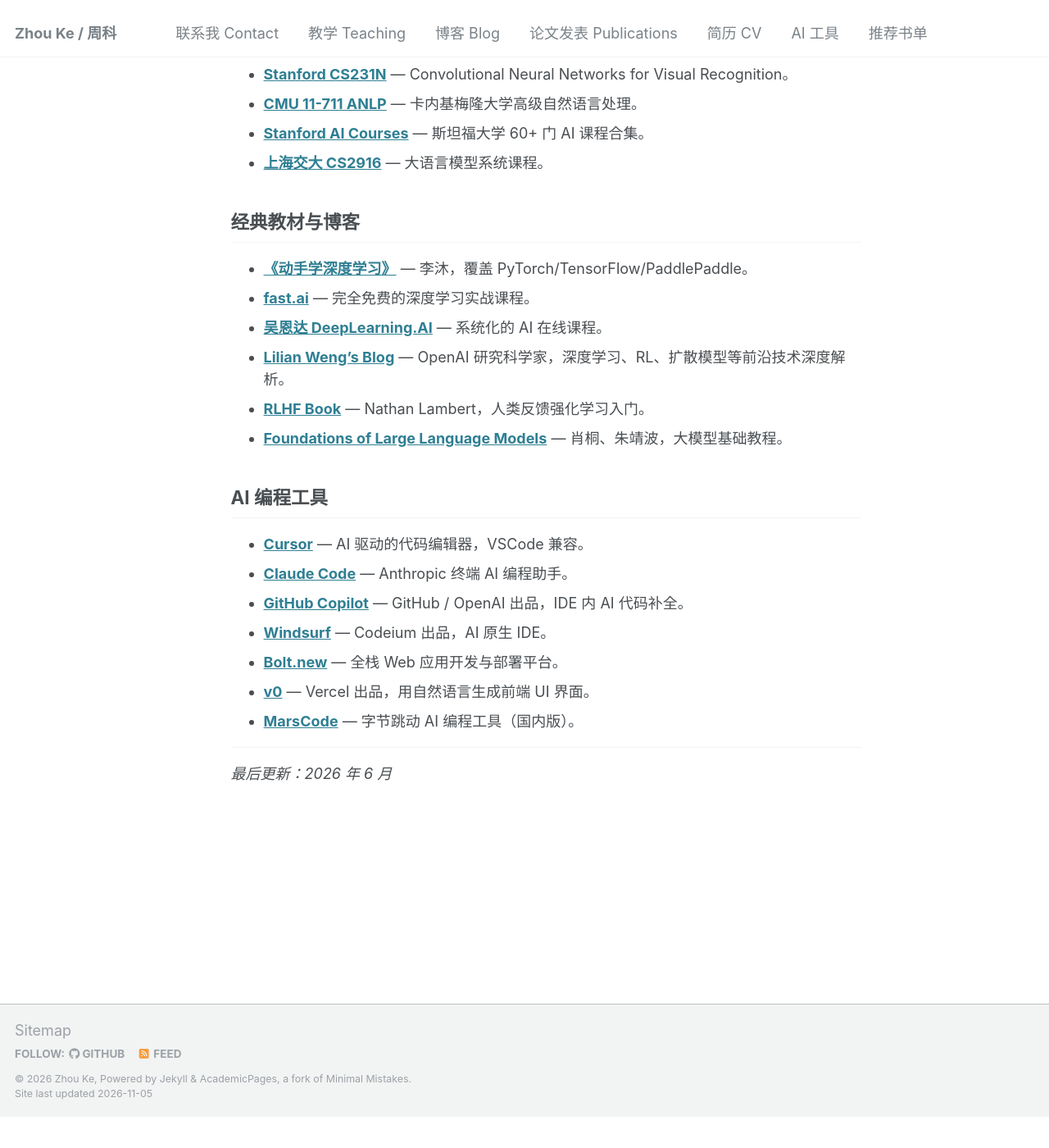
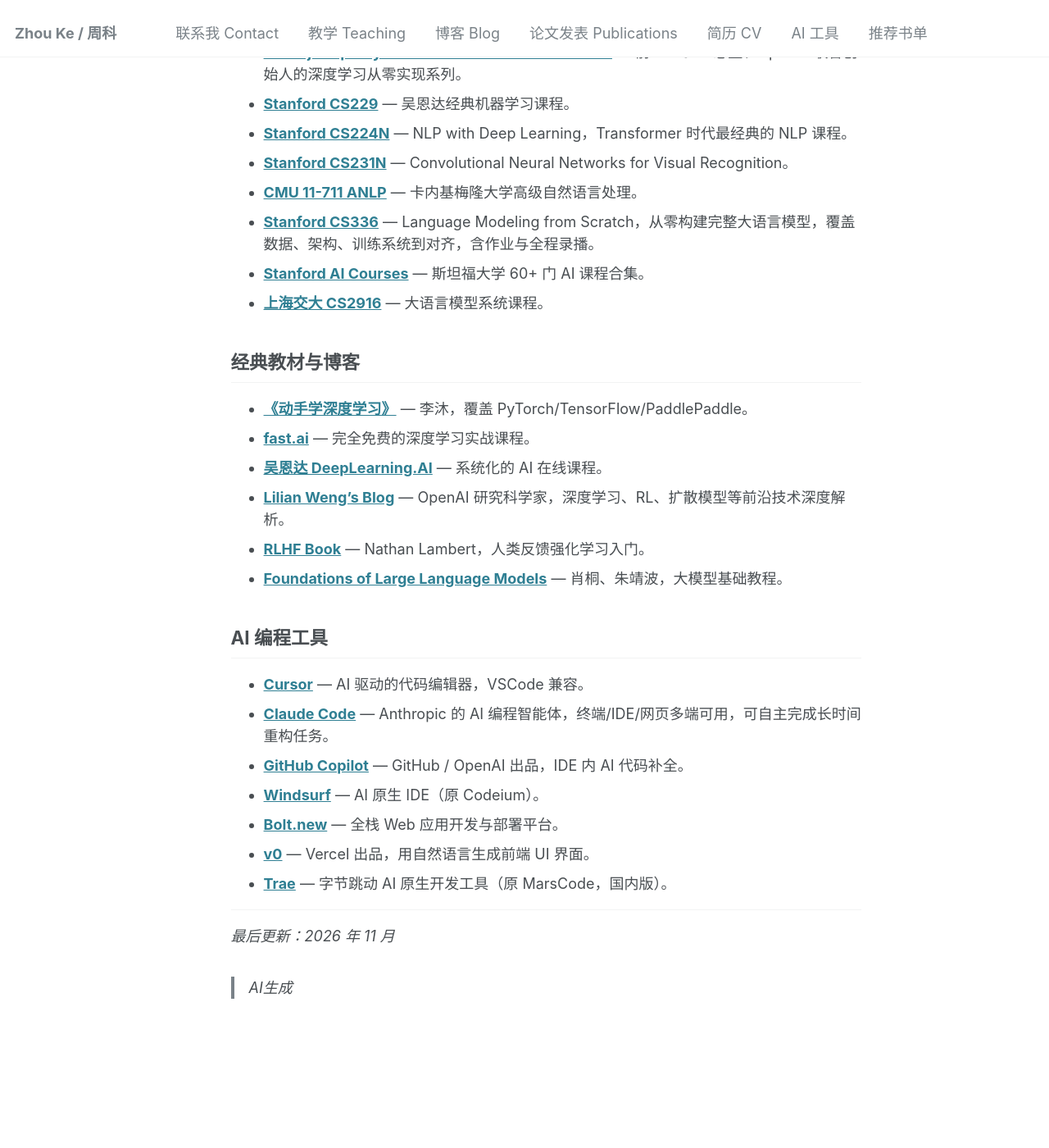
Before and after one commit to hustzhke/hustzhke.github.io, a Jekyll site: the page built from _pages/ai-tools.md, in a window 1280 px wide and 1400 px high, scrolled down 1099 px. Shown: the whole window at 82% size. Built offline with Jekyll 4.4.1, drawn with Linux system fonts in a browser that asks for light colours; before the commit the page ends 2461 px from its top, so only the background shows below that; some of the changed text lies outside the part shown.

Commit message:
Refresh AI tools page (2026-11) and normalize publication filenames/citations

```diff
--- a/_pages/ai-tools.md
+++ b/_pages/ai-tools.md
@@ -18,6 +18,9 @@
 - **[Perplexity](https://www.perplexity.ai/)** — AI 搜索引擎，直接回答问题并给出信息来源。
 - **[Google Gemini](https://gemini.google.com/)** — Google 多模态 AI，深度集成 Google 生态。
 - **[Grok](https://x.ai/grok)** — xAI 开发，擅长外部视角分析与实时信息整合。
+- **[豆包](https://www.doubao.com/)** — 字节跳动出品，国内用户量最大的 AI 助手，中文日常场景体验佳。
+- **[通义千问](https://tongyi.aliyun.com/)** — 阿里巴巴出品，Qwen 系列开源模型生态完善。
+- **[智谱清言](https://chatglm.cn/)** — 智谱 AI 出品，GLM 系列模型，企业与高校应用落地广泛。
 
 ## 科研与学术工具
 
@@ -35,7 +38,8 @@
 - **[Stanford CS229](https://cs229.stanford.edu/)** — 吴恩达经典机器学习课程。
 - **[Stanford CS224N](https://web.stanford.edu/class/cs224n/)** — NLP with Deep Learning，Transformer 时代最经典的 NLP 课程。
 - **[Stanford CS231N](https://cs231n.stanford.edu/)** — Convolutional Neural Networks for Visual Recognition。
-- **[CMU 11-711 ANLP](https://phontron.com/class/anlp2024/lectures/)** — 卡内基梅隆大学高级自然语言处理。
+- **[CMU 11-711 ANLP](https://phontron.com/class/anlp2025/)** — 卡内基梅隆大学高级自然语言处理。
+- **[Stanford CS336](https://stanford-cs336.github.io/)** — Language Modeling from Scratch，从零构建完整大语言模型，覆盖数据、架构、训练系统到对齐，含作业与全程录播。
 - **[Stanford AI Courses](https://ai.stanford.edu/courses/)** — 斯坦福大学 60+ 门 AI 课程合集。
 - **[上海交大 CS2916](https://gair-nlp.github.io/cs2916/docs/intro)** — 大语言模型系统课程。
 
@@ -51,13 +55,15 @@
 ## AI 编程工具
 
 - **[Cursor](https://www.cursor.com/)** — AI 驱动的代码编辑器，VSCode 兼容。
-- **[Claude Code](https://claude.ai/code)** — Anthropic 终端 AI 编程助手。
+- **[Claude Code](https://claude.com/claude-code)** — Anthropic 的 AI 编程智能体，终端/IDE/网页多端可用，可自主完成长时间重构任务。
 - **[GitHub Copilot](https://github.com/features/copilot)** — GitHub / OpenAI 出品，IDE 内 AI 代码补全。
-- **[Windsurf](https://codeium.com/windsurf)** — Codeium 出品，AI 原生 IDE。
+- **[Windsurf](https://windsurf.com/)** — AI 原生 IDE（原 Codeium）。
 - **[Bolt.new](https://bolt.new/)** — 全栈 Web 应用开发与部署平台。
 - **[v0](https://v0.dev/)** — Vercel 出品，用自然语言生成前端 UI 界面。
-- **[MarsCode](https://www.marscode.com/)** — 字节跳动 AI 编程工具（国内版）。
+- **[Trae](https://www.trae.cn/)** — 字节跳动 AI 原生开发工具（原 MarsCode，国内版）。
 
 ---
 
-*最后更新：2026 年 6 月*
+*最后更新：2026 年 11 月*
+
+> AI生成
```
Also changed, not shown: _publications/2017-07-01-dynamic-mean-lpm-cvar-siam.md (added, +15 -0 lines), _publications/2017-07-01-paper-title-number-2.md (deleted, +0 -13 lines), _publications/2023-02-01-dynamic-mean-downside-risk-jcam.md (renamed from _publications/2023-02-01-paper-title-number-3.md, +3 -1 lines), _publications/2023-03-28-mean-variance-hybrid-quantile-arxiv.md (added, +17 -0 lines), _publications/2023-03-28-paper-title-number-4.md (deleted, +0 -15 lines), _publications/2023-08-01-bitcoin-transaction-fees-frl.md (renamed from _publications/2023-08-01-paper-title-number-5.md, +3 -1 lines), _publications/2025-03-19-industrial-chain-graph-tce.md (added, +15 -0 lines), _publications/2025-03-19-paper-title-number-7.md (deleted, +0 -13 lines), _publications/2017-04-01-dynamic-mean-var-qf.md (renamed from _publications/2017-04-01-paper-title-number-1.md), _publications/2024-07-01-dynamic-mv-var-mathematics.md (renamed from _publications/2024-07-01-paper-title-number-6 .md).
